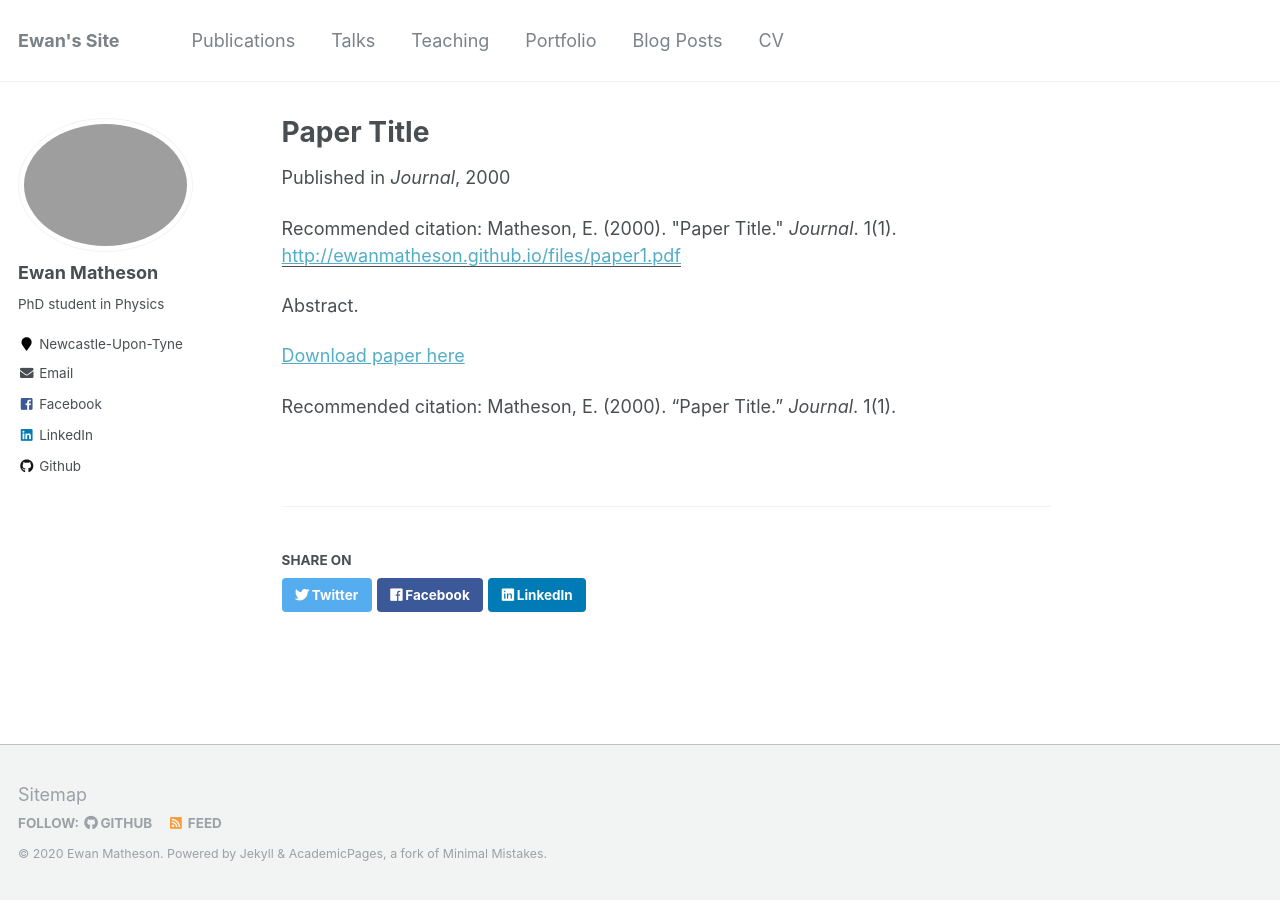
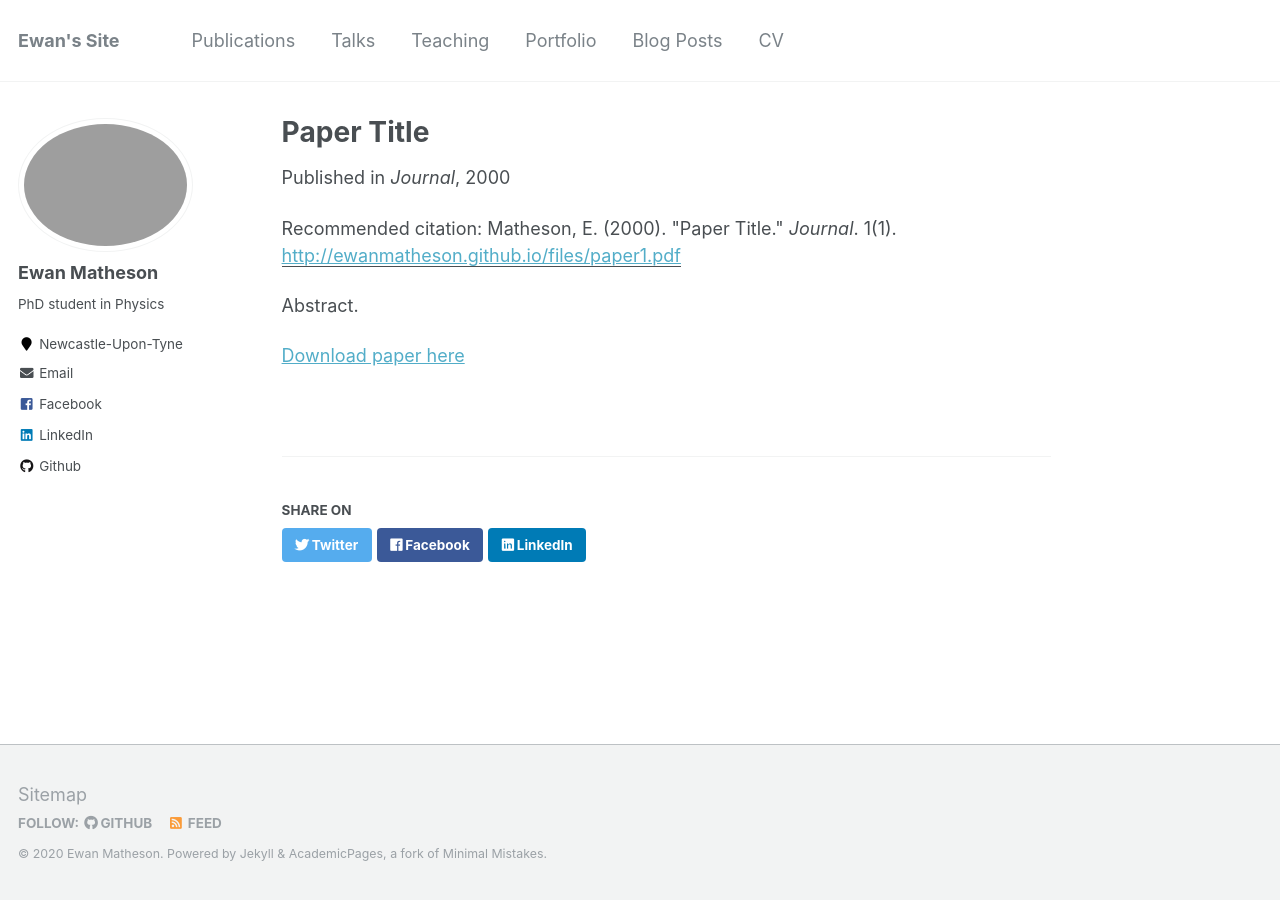
Before and after one commit to EwanMatheson/ewanmatheson.github.io, a Jekyll site: the page built from _publications/2000-02-02-papertitle.md, in a window 1280 px wide. Built offline with Jekyll 4.4.1, drawn with Linux system fonts in a browser that asks for light colours.

Commit message:
Update 2000-02-02-papertitle.md

```diff
--- a/_publications/2000-02-02-papertitle.md
+++ b/_publications/2000-02-02-papertitle.md
@@ -11,5 +11,3 @@ citation: 'Matheson, E. (2000). &quot;Paper Title.&quot; <i>Journal</i>. 1(1).'
 Abstract.
 
 [Download paper here](http://ewanmatheson.github.io/files/paper1.pdf)
-
-Recommended citation: Matheson, E. (2000). "Paper Title." <i>Journal</i>. 1(1).
```
